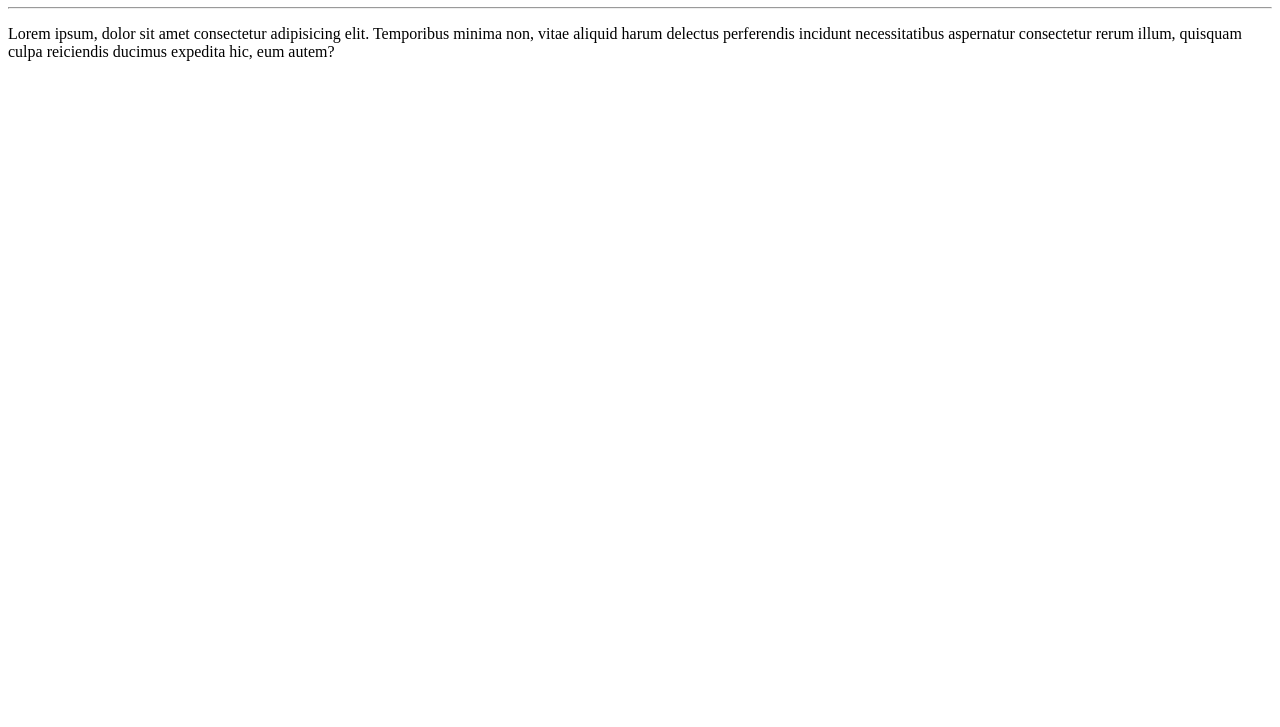
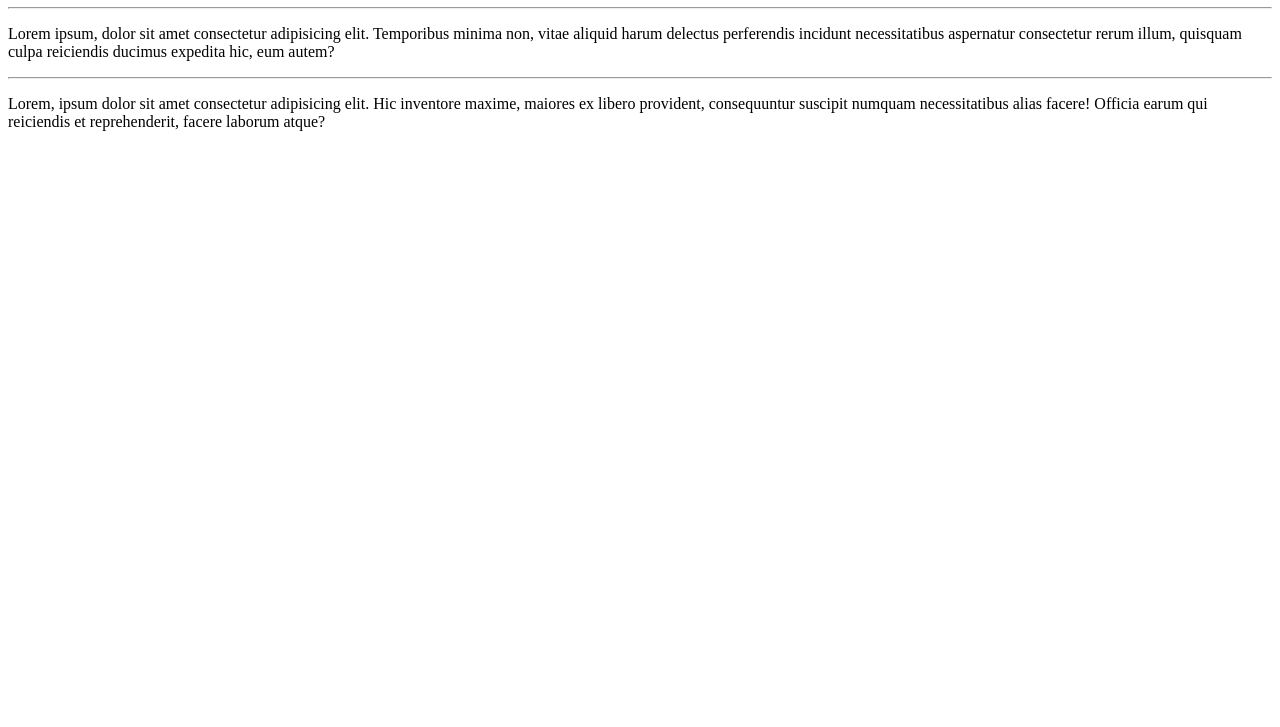
Before and after one commit to CarlosSiIva/Hello-world-, a plain HTML site: page site-exemplo/index.html in a window 1280 px wide. Shown: the part 73-800 px from the top of the page. Drawn offline with Linux system fonts and the light colour scheme.

Commit message:
Adicionei um parágrafo

```diff
--- a/site-exemplo/index.html
+++ b/site-exemplo/index.html
@@ -12,6 +12,8 @@
     </h1>
     <hr>
     <p>Lorem ipsum, dolor sit amet consectetur adipisicing elit. Temporibus minima non, vitae aliquid harum delectus perferendis incidunt necessitatibus aspernatur consectetur rerum illum, quisquam culpa reiciendis ducimus expedita hic, eum autem?</p>
+    <hr>
+    <p>Lorem, ipsum dolor sit amet consectetur adipisicing elit. Hic inventore maxime, maiores ex libero provident, consequuntur suscipit numquam necessitatibus alias facere! Officia earum qui reiciendis et reprehenderit, facere laborum atque?</p>
 
 
 </body>
```
